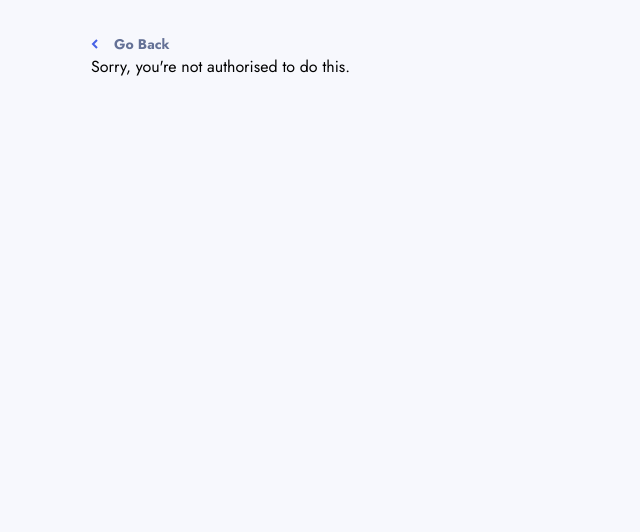
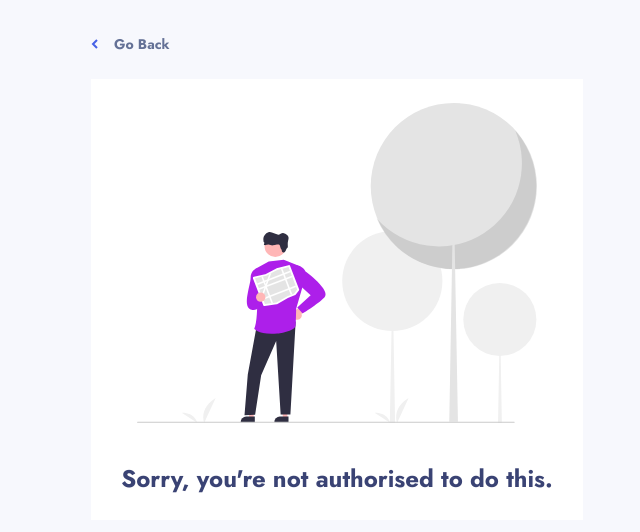
Before and after one commit to AgataLiberska/product-feedback-app, a React (Create React App) app: page /productRequests/1/edit in a window 1280 px wide. Shown: the top 532 px of the page, without its empty margins (303-943 px from the left). Built offline with nearby package versions, Linux system fonts and the light colour scheme.

Commit message:
add not authorised component

```diff
--- a/src/pages/EditFeedback.js
+++ b/src/pages/EditFeedback.js
@@ -8,6 +8,7 @@ import { suggestionEdited, suggestionDeleted } from '../features/suggestions/sug
 
 import SuggestionForm from '../features/suggestions/SuggestionForm';
 import GoBack from '../reusable/GoBackLink';
+import NotAuthorised from '../reusable/NotAuthorised';
 
 // styled component
 import { FormPageWrapper } from '../features/suggestions/SuggestionFormStyles';
@@ -59,7 +60,7 @@ const EditFeedback = ({match}) => {
                     goBack={`/productRequests/${suggestionId}`}
                     onDelete={deleteSuggestion}
                 />
-            : <div>Sorry, you're not authorised to do this.</div>
+            : <NotAuthorised />
         }
 
         </FormPageWrapper>
--- /dev/null
+++ b/src/reusable/NotAuthorised.js
@@ -0,0 +1,18 @@
+import React from 'react';
+import LostImg from '../assets/shared/undraw_Lost.svg';
+
+import { NotAuthorisedCard, NotAuthorisedImgWrapper, NotAuthorisedImg, NotAuthorisedHeading } from './NotAuthorisedStyles';
+
+const NotAuthorised = () => {
+    return (
+        <NotAuthorisedCard>
+            <NotAuthorisedImgWrapper>
+                <NotAuthorisedImg src={LostImg} alt=""/>
+            </NotAuthorisedImgWrapper>
+
+            <NotAuthorisedHeading>Sorry, you're not authorised to do this.</NotAuthorisedHeading>
+        </NotAuthorisedCard>
+    )
+}
+
+export default NotAuthorised;
--- /dev/null
+++ b/src/reusable/NotAuthorisedStyles.js
@@ -0,0 +1,33 @@
+import styled from 'styled-components';
+
+export const NotAuthorisedCard = styled.div`
+    background-color: var(--white);
+    boder-radius: 0.625rem;
+    margin-top: 1.5rem;
+    padding: 1.5rem;
+`
+
+export const NotAuthorisedImgWrapper = styled.div`
+    text-align: center;
+    margin-bottom: 1.5rem;
+
+    @media screen and (min-width: 500px) {
+        margin-bottom: 2rem;
+    }
+`
+
+export const NotAuthorisedImg = styled.img`
+    object-fit: contain;
+    width: 400px;
+    max-width:70vw;
+`
+
+export const NotAuthorisedHeading = styled.h1`
+    font-size: 1.125rem;
+    color: var(--dark-grey-blue);
+    text-align: center;
+
+    @media screen and (min-width: 500px) {
+        font-size: 1.5rem;
+    }
+`
```
Also changed, not shown: src/assets/shared/undraw_Lost.svg (added).
